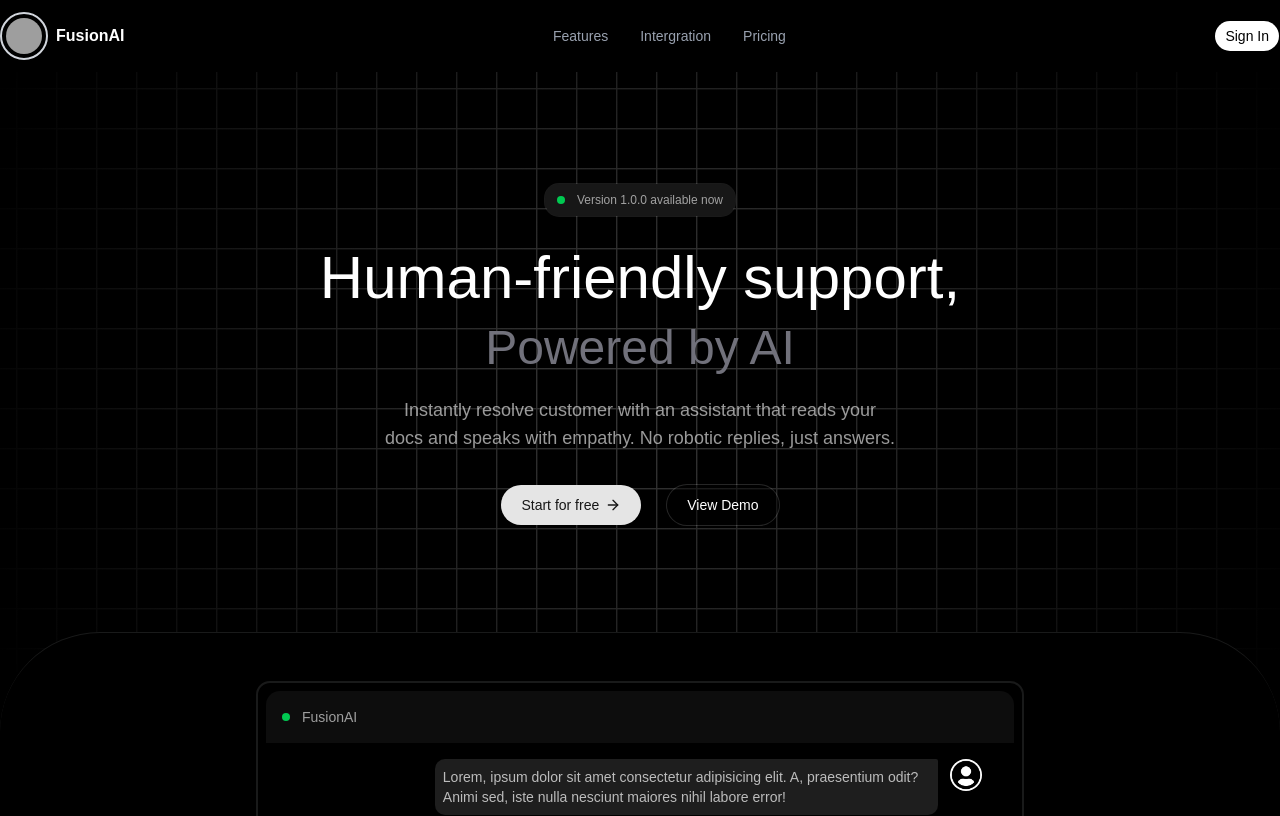
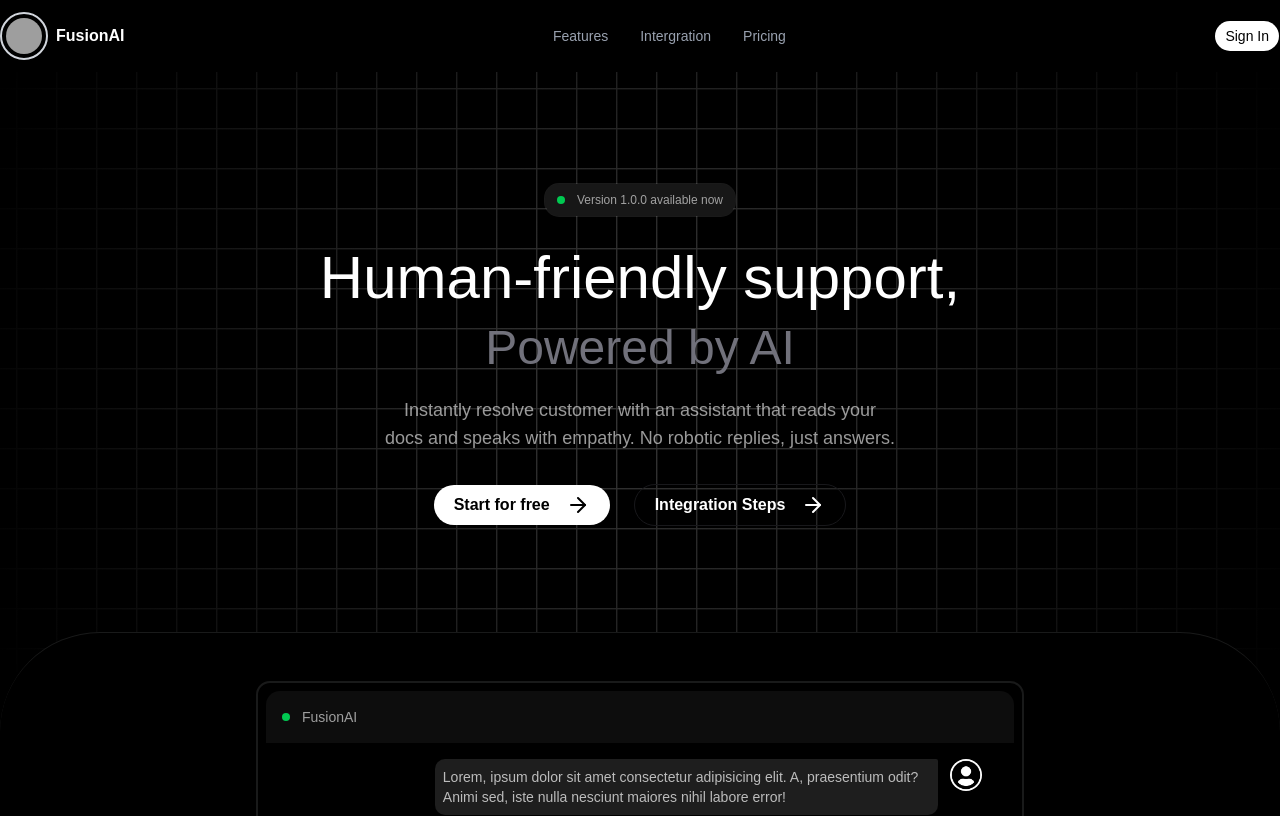
Before and after one commit to shivamFullStack111/fusionAI-OI039, a React (Vite) app in the folder frontend/: page / in a window 1280 px wide. Shown: the top 816 px of the page. Built offline with nearby package versions, Linux system fonts and the light colour scheme; no server answers; grey boxes are pictures that could not be loaded.

Commit message:
make some improvement in overall software

```diff
--- a/frontend/src/components/common/dashboard-page/AddKnowledgeModal.jsx
+++ b/frontend/src/components/common/dashboard-page/AddKnowledgeModal.jsx
@@ -13,7 +13,17 @@ import { Field, FieldGroup, FieldLabel } from "@/components/ui/field";
 import { Input } from "@/components/ui/input";
 import { Label } from "@/components/ui/label";
 import { Textarea } from "@/components/ui/textarea";
-import { File, FileText, Globe, Info, Text, Upload } from "lucide-react";
+import {
+  Cross,
+  CrossIcon,
+  File,
+  FileText,
+  Globe,
+  Info,
+  Text,
+  Upload,
+  X,
+} from "lucide-react";
 import { useState } from "react";
 import toast from "react-hot-toast";
 import Loader from "../Loader";
@@ -65,7 +75,7 @@ function AddKnowledgeModal({ open, setopen, allKnowledges, setallKnowledges }) {
       }
 
       const res = await axios.post(
-       `${DB_URL}/knowledge/add-knowledge`,
+        `${DB_URL}/knowledge/add-knowledge`,
         formData,
         { headers: { Authorization: accessToken }, withCredentials: true },
       );
@@ -270,10 +280,13 @@ const TextTypeContent = ({
 const FileTypeContent = ({ handleAddKnowledge, loading, file, setfile }) => {
   const [isDragging, setisDragging] = useState(false);
   return (
-    <div className="my-4">
+    <div className="my-4 relative ">
+      {file && <X onClick={()=>{
+        setfile(null)
+      }} className="absolute hover:text-blue-500 cursor-pointer -top-3 -right-2"></X>}
       <label
         htmlFor="file"
-        className={`h-40 text-zinc-600 cursor-pointer w-full border-2 border-dashed rounded-xl border-zinc-700 flex justify-center items-center ${isDragging && " border-blue-700!  "} `}
+        className={`h-40 text-zinc-600  cursor-pointer w-full border-2 border-dashed rounded-xl border-zinc-700 flex justify-center items-center ${isDragging && " border-blue-700!  "} `}
       >
         <input
           onChange={(e) => {
--- a/frontend/src/components/common/home-page/Particle_screen.jsx
+++ b/frontend/src/components/common/home-page/Particle_screen.jsx
@@ -3,8 +3,12 @@ import Squares from "./Squares";
 import { Card } from "../../ui/card";
 import { Button } from "../../ui/button";
 import { ArrowRight } from "lucide-react";
+import { useSelector } from "react-redux";
+import { useNavigate } from "react-router-dom";
 
 const Particle_screen = () => {
+  const { isAuthenticated } = useSelector((state) => state.auth);
+  const navigate = useNavigate();
   return (
     <div className="relative">
       <div className="w-full  flex bg-transparent absolute  text-white z-50 mt-28 items-center flex-col ">
@@ -26,12 +30,38 @@ const Particle_screen = () => {
         </p>
 
         <div className="flex mt-8 justify-center items-center gap-6 ">
-          <Button className={"py-5 rounded-full px-5 cursor-pointer"}>
-            Start for free <ArrowRight />{" "}
-          </Button>
-          <Button variant="outline" className={"py-5 dark bg-black/40!  rounded-full px-5 cursor-pointer"}>
-            View Demo  {" "}
-          </Button>
+          {isAuthenticated && (
+            <Button
+              onClick={() => {
+                if (isAuthenticated) {
+                  navigate("/dashboard");
+                }
+              }}
+              className={"py-5 rounded-full px-5 cursor-pointer"}
+            >
+              Dashboard <ArrowRight />{" "}
+            </Button>
+          )}
+
+          {!isAuthenticated && (
+            <a
+              href="#pricing"
+              className={
+                "px-3 text-black font-semibold gap-4 py-2 rounded-full bg-white flex justify-center items-center px-5 cursor-pointer"
+              }
+            >
+              Start for free <ArrowRight />{" "}
+            </a>
+          )}
+          <a
+            href="#integration"
+            className={
+              "px-3 text-white font-semibold gap-4 py-2 rounded-full  border border-zinc-900 flex justify-center items-center px-5 cursor-pointer"
+            }
+          >
+            Integration Steps
+            <ArrowRight />{" "}
+          </a>
         </div>
       </div>
       <Squares
--- a/frontend/src/pages/dashboard/Chatbot.jsx
+++ b/frontend/src/pages/dashboard/Chatbot.jsx
@@ -218,7 +218,7 @@ const EmbedCode = () => {
       </div>
       <div className="flex p-1 px-2 mt-3 rounded-lg border  border-yellow-600 text-xs text-yellow-600 gap-2 bg-[#ffea2d27] items-center ">
         <Info size={17} />{" "}
-        <p>Paste this code before the {`<head>`} closing tag. </p>
+        <p>Paste this code before the {`<body>`} closing tag. </p>
       </div>
     </div>
   );
```
Also changed, not shown: frontend/src/pages/dashboard/Dashboard_homePage.jsx (+41 -219 lines), 1 other file (tests, documents, lock files or other folders).
